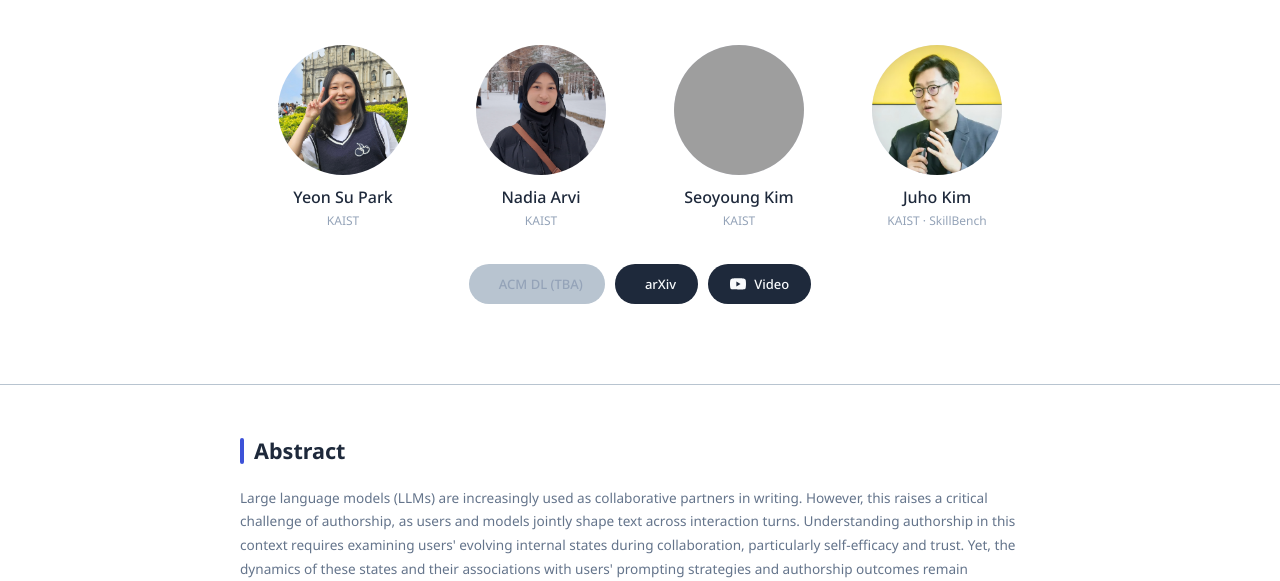
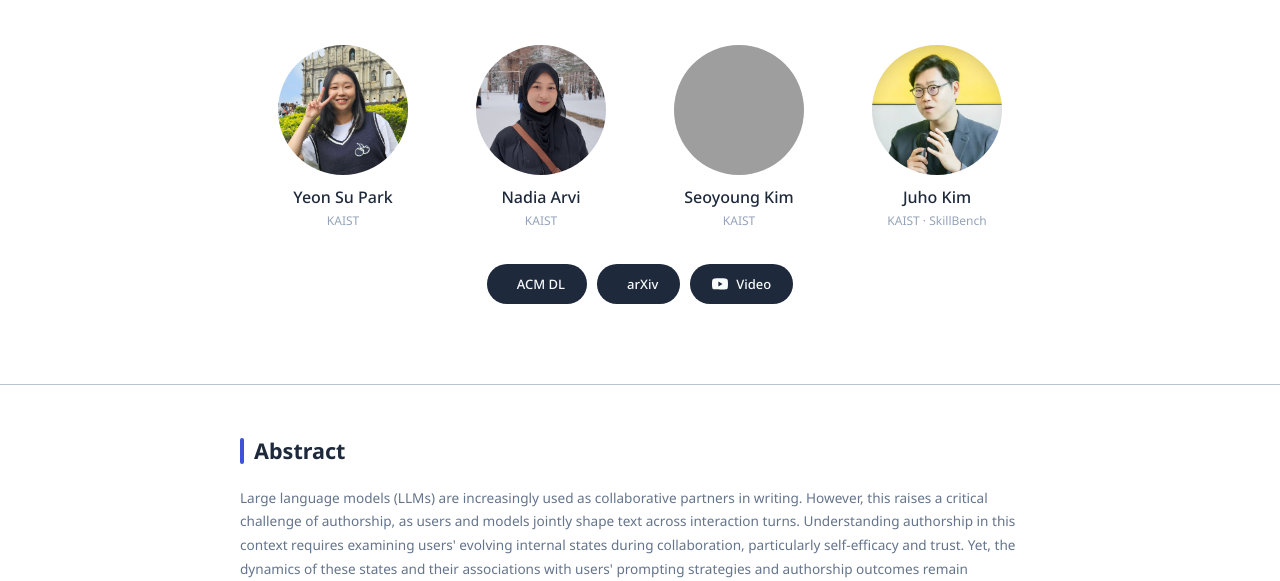
Before and after one commit to kixlab/authorshipdrift-website, a plain HTML site: page index.html in a window 1280 px wide. Shown: the part 219-800 px from the top of the page. Drawn offline with Linux system fonts and the light colour scheme; grey boxes are pictures that could not be loaded; some icons are missing.

Commit message:
add acm dl

```diff
--- a/index.html
+++ b/index.html
@@ -661,9 +661,9 @@
     </div>
 
     <div class="button-container">
-      <span class="btn-disabled">
+      <span class="btn" href="https://dl.acm.org/doi/10.1145/3772318.3790276">
         <i class="ai ai-acmdl" style="font-size:1.1em;"></i>
-        ACM DL (TBA)
+        ACM DL
       </span>
       <a class="btn" href="https://arxiv.org/abs/2602.05819" target="_blank" rel="noreferrer">
         <i class="ai ai-arxiv" style="font-size:1.15em;"></i>
```
